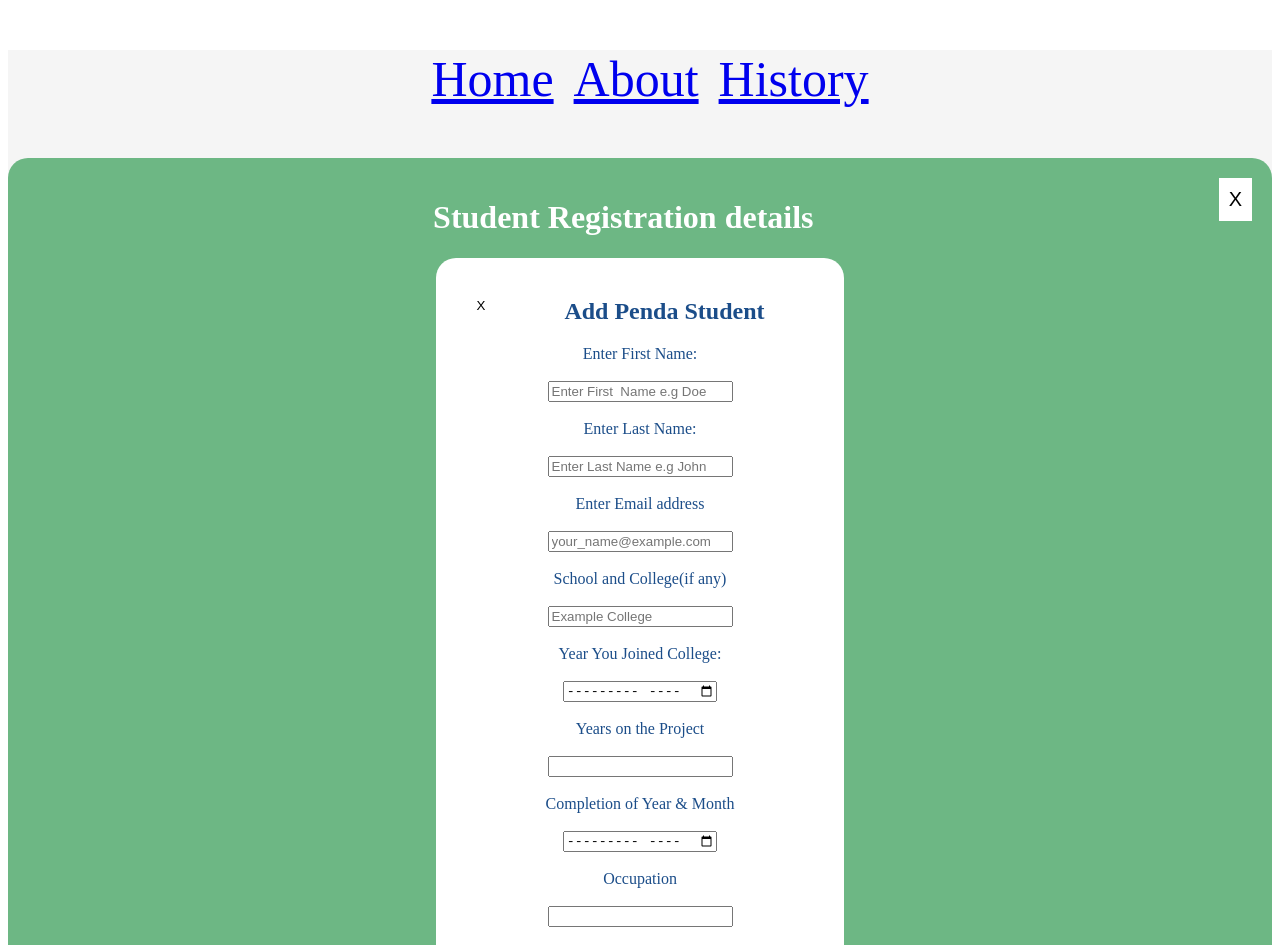
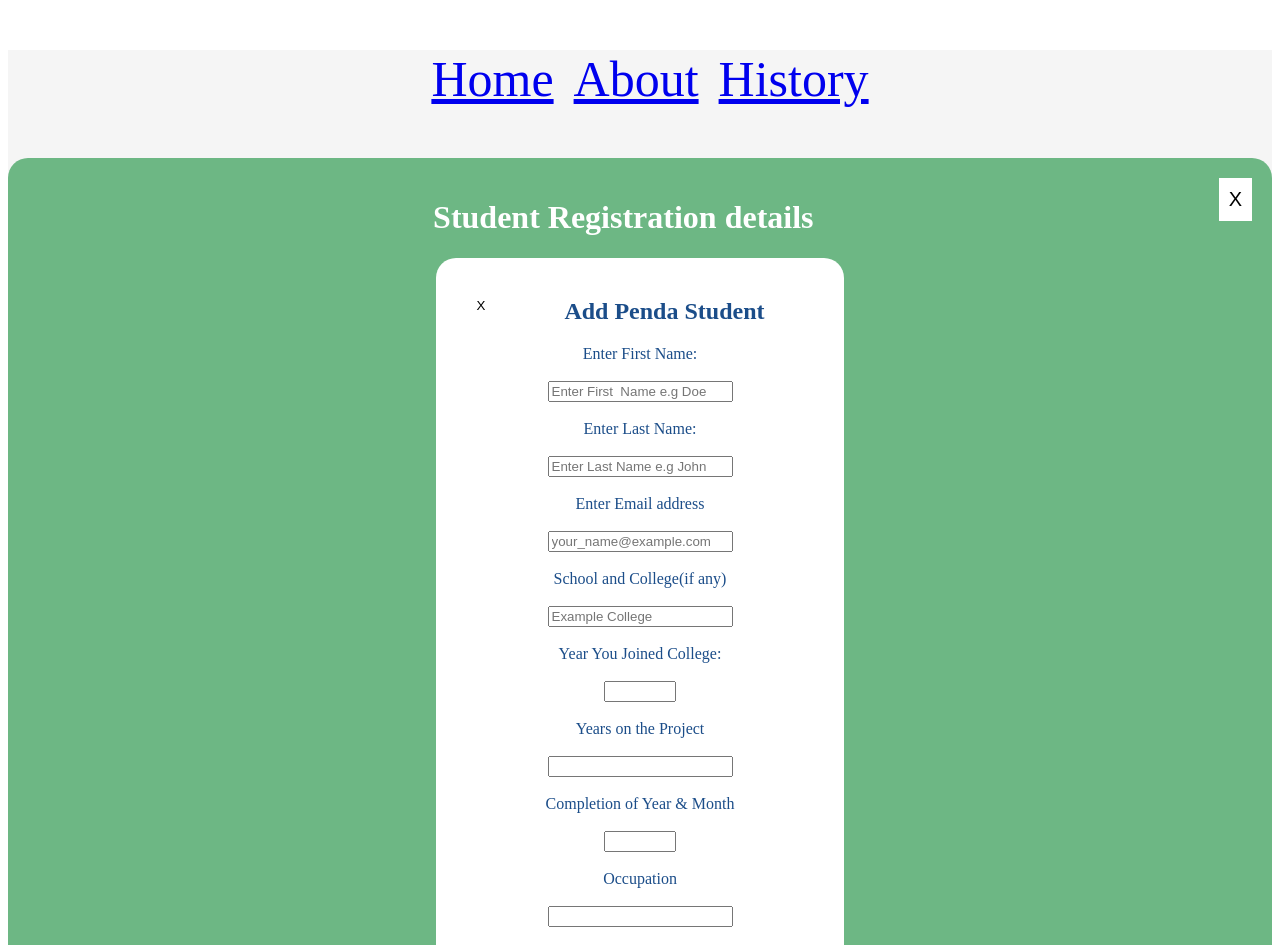
Before and after one commit to MurituMaina/penda_project_students_profiler, a React (Create React App) app: page /registration in a window 1280 px wide. Shown: the top 945 px of the page. Built offline with nearby package versions, Linux system fonts and the light colour scheme; data requests are answered from the project's data file.

Commit message:
update the form registration data collection

```diff
--- a/db.json
+++ b/db.json
@@ -349,6 +349,32 @@
       "job": "HR assisstant",
       "employer": "Here and there Ltd  ",
       "id": 24
+    },
+    {
+      "fname": "Donald",
+      "lname": "Duck",
+      "image": "",
+      "stdemail": "exam@example.com",
+      "year": "",
+      "ageOnProject": "11",
+      "college": "Student College",
+      "course": "",
+      "yearcompleted": "",
+      "job": "",
+      "employer": "",
+      "id": 25
+    },
+    {
+      "image": "https://www.pngmart.com/files/22/Xi-Jinping-PNG-File.png",
+      "id": 26
+    },
+    {
+      "year": "2008",
+      "yearcompleted": "2008",
+      "id": 27
+    },
+    {
+      "id": 28
     }
   ]
 }
--- a/src/Registration.js
+++ b/src/Registration.js
@@ -113,7 +113,9 @@ function Registration() {
           <br />
           <br />
           <input
-            type="month"
+            type="number"
+            min ="2008"
+            max= "2100"
             name="year"
             value={students.year}
             onBlur={handleStudentsInputs}
@@ -135,8 +137,10 @@ function Registration() {
           <br />
           <br />
           <input
-            type="month"
+            type="number"
             name="yearcompleted"
+            min="2008"
+            max="2030"
             value={students.yearcompleted}
             onBlur={handleStudentsInputs}
           ></input>
```
